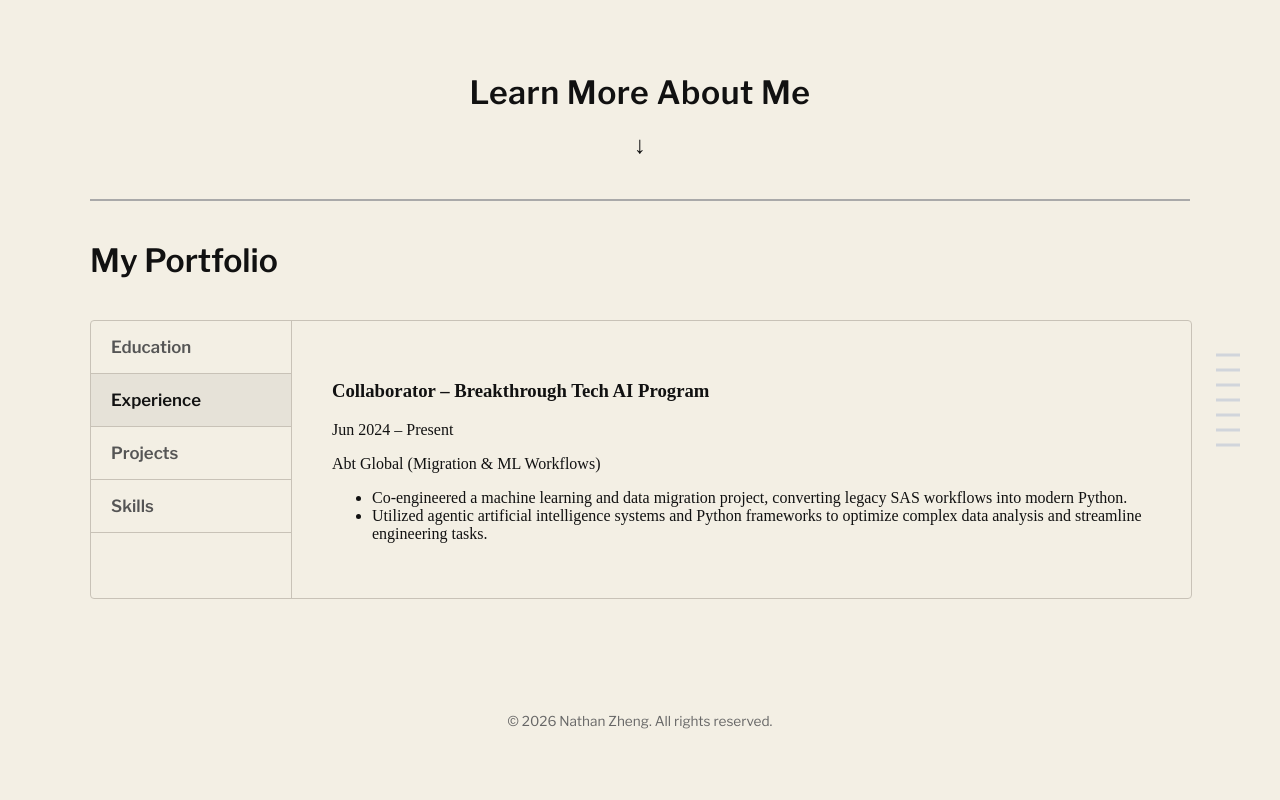
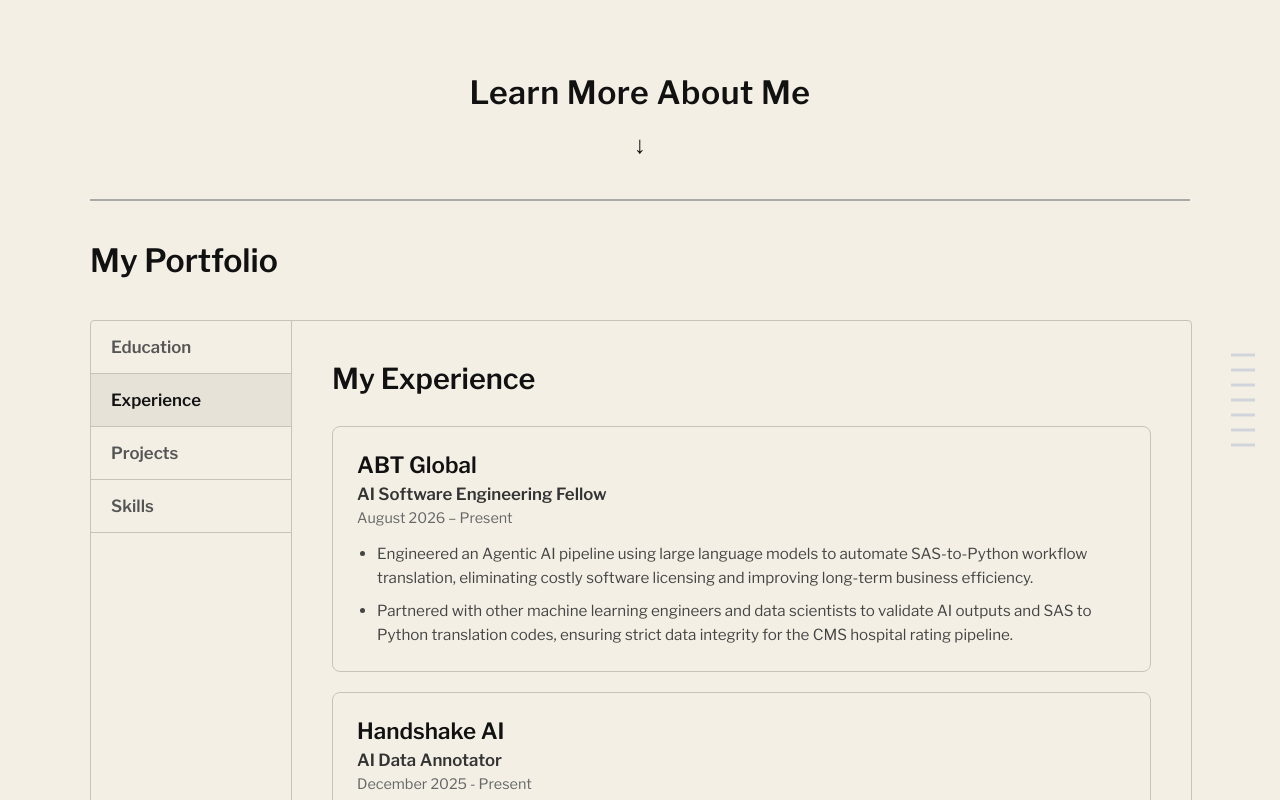
Before and after one commit to nathanz19/NathanZPortfolio, a React (Vite) app in the folder frontend/: page / in a window 1280 px wide. Both pictures are taken after a click on the button "Experience". Shown: the part 516-1316 px from the top of the page. Built offline with nearby package versions, Linux system fonts and the light colour scheme.

Commit message:
added experience section

```diff
--- a/frontend/src/App.jsx
+++ b/frontend/src/App.jsx
@@ -5,6 +5,7 @@
 import './style/Education.css';
 import './style/Scroll.css';
 import './style/EducationSlideshow.css';
+import './style/Experience.css'
 import Hero from './components/Hero';
 import PortfolioSection from './components/PortfolioSection';
 import ScrollIndicator from './components/ScrollIndicator';
@@ -35,6 +36,8 @@
     };
   }, []);
 
+
+
   return (
     <div className="portfolio-container">
       <ScrollIndicator />
@@ -47,6 +50,7 @@
         <PortfolioSection />
       </div>
 
+
       <footer className="footer">
           <p>&copy; {new Date().getFullYear()} Nathan Zheng. All rights reserved.</p>
       </footer>
--- a/frontend/src/components/Experience.jsx
+++ b/frontend/src/components/Experience.jsx
@@ -1,15 +1,73 @@
+import { useState, useEffect, useRef } from 'react';
+
+// Sub-component that handles the scroll animation for each individual box
+function AnimatedWorkItem({ children }) {
+  const [isVisible, setIsVisible] = useState(false);
+  const itemRef = useRef(null);
+
+  useEffect(() => {
+    const observer = new IntersectionObserver(
+      ([entry]) => {
+        setIsVisible(entry.isIntersecting);
+      },
+      { threshold: 0.2, rootMargin: "0px 0px -20px 0px" }
+    );
+
+    if (itemRef.current) {
+      observer.observe(itemRef.current);
+    }
+
+    return () => {
+      if (itemRef.current) {
+        observer.unobserve(itemRef.current);
+      }
+    };
+  }, []);
+
+  return (
+    <div
+      ref={itemRef}
+      className={`work-item fade-in-section ${isVisible ? 'is-visible' : ''}`}
+    >
+      {children}
+    </div>
+  );
+}
+
 export default function Experience() {
     return (
         <section className="experience-tab-content">
-            <div className="work-item">
-              <h3>Collaborator – Breakthrough Tech AI Program</h3>
-              <span className="dates">Jun 2024 – Present</span>
-              <p className="org">Abt Global (Migration & ML Workflows)</p>
+          <h1>My Experience</h1>
+
+          <AnimatedWorkItem>
+              <h3>ABT Global</h3>
+              <p className="work-title">AI Software Engineering Fellow</p>
+              <span className="work-dates">August 2026 – Present</span>
               <ul>
-                <li>Co-engineered a machine learning and data migration project, converting legacy SAS workflows into modern Python.</li>
-                <li>Utilized agentic artificial intelligence systems and Python frameworks to optimize complex data analysis and streamline engineering tasks.</li>
+                <li>Engineered an Agentic AI pipeline using large language models to automate SAS-to-Python workflow translation, eliminating costly software licensing and improving long-term business efficiency.</li>
+                <li>Partnered with other machine learning engineers and data scientists to validate AI outputs and SAS to Python translation codes, ensuring strict data integrity for the CMS hospital rating pipeline.</li>
               </ul>
-            </div>
+          </AnimatedWorkItem>
+
+          <AnimatedWorkItem>
+              <h3>Handshake AI</h3>
+              <p className="work-title">AI Data Annotator</p>
+              <span className="work-dates">December 2025 - Present</span>
+              <ul>
+                <li>Reviewed HTML, CSS, and JavaScript for website, game, and utility generation tasks.</li>
+                <li>Trained large AI models by providing high-quality text, image, and multimodal annotations to improve model accuracy.</li>
+              </ul>
+          </AnimatedWorkItem>
+
+          <AnimatedWorkItem>
+              <h3>CodePath Puter</h3>
+              <p className="work-title">Software Engineering Fellow</p>
+              <span className="work-dates">August 2026 – Present</span>
+              <ul>
+                <li>Utilized JavaScript, Node.js, React.js, and AI tools to debug and enhance the Puter open-source operating system app, improving performance and functionality across the frontend and backend.</li>
+                <li>Collaborated in an open-source team, including senior software engineers, met weekly to share progress, troubleshoot issues, and coordinate feature development to advance the Puter platform.</li>
+              </ul>
+          </AnimatedWorkItem>
         </section>
     )
 }
--- a/frontend/src/style/App.css
+++ b/frontend/src/style/App.css
@@ -50,7 +50,7 @@
 /* Footer Styles */
 .footer {
   text-align: center;
-  margin-top: 80px;
+  margin-top: 20px;
   padding: 20px 0;
   font-family: 'Libre Franklin', sans-serif;
   font-size: 0.85rem;
--- /dev/null
+++ b/frontend/src/style/Experience.css
@@ -0,0 +1,65 @@
+.experience-tab-content {
+  display: flex;
+  flex-direction: column;
+  gap: 20px; /* Space between each experience box */
+}
+
+.experience-tab-content h1 {
+  font-family: 'Libre Franklin', sans-serif;
+  font-size: 1.8rem;
+  margin-top: 0;
+  margin-bottom: 10px;
+}
+
+/* The bordered container for each job */
+.work-item {
+  border: 1px solid #c8c2b7; /* Matches the border from your education slideshow */
+  border-radius: 8px;
+  padding: 24px;
+  background-color: #f3efe4;; /* Slight transparent white background */
+}
+
+.work-item h3 {
+  font-family: 'Libre Franklin', sans-serif;
+  font-size: 1.4rem;
+  margin: 0 0 5px 0;
+  color: #111;
+}
+
+.work-item .work-title {
+  font-family: 'Libre Franklin', sans-serif;
+  font-size: 1.05rem;
+  font-weight: 600;
+  margin: 0 0 5px 0;
+  color: #333;
+}
+
+.work-item .work-dates {
+  font-family: 'Libre Franklin', sans-serif;
+  font-size: 0.9rem;
+  color: #666;
+  display: block;
+  margin-bottom: 15px;
+}
+
+.work-item ul {
+  margin: 0;
+  padding-left: 20px;
+}
+
+.work-item li {
+  font-family: 'Libre Franklin', sans-serif;
+  font-size: 0.95rem;
+  line-height: 1.6;
+  color: #444;
+  margin-bottom: 8px;
+}
+
+.work-item li:last-child {
+  margin-bottom: 0;
+}
+
+.work-item:hover {
+    border: 1px solid #676562;
+    box-shadow: 0px 0px 1px 1px rgba(0, 0, 0, 0.3);
+}
--- a/frontend/src/style/Scroll.css
+++ b/frontend/src/style/Scroll.css
@@ -1,7 +1,7 @@
 /* Anchors the indicator to the right side of the screen */
 .page-scroll-indicator {
   position: fixed;
-  right: 40px; /* Distance from the right edge of the browser window */
+  right: 25px; /* Distance from the right edge of the browser window */
   top: 50%; /* Pushes to the middle of the screen */
   transform: translateY(-50%); /* Perfectly centers it vertically */
   display: flex;
```
Also changed, not shown: frontend/src/components/Hero.jsx (indentation only).
